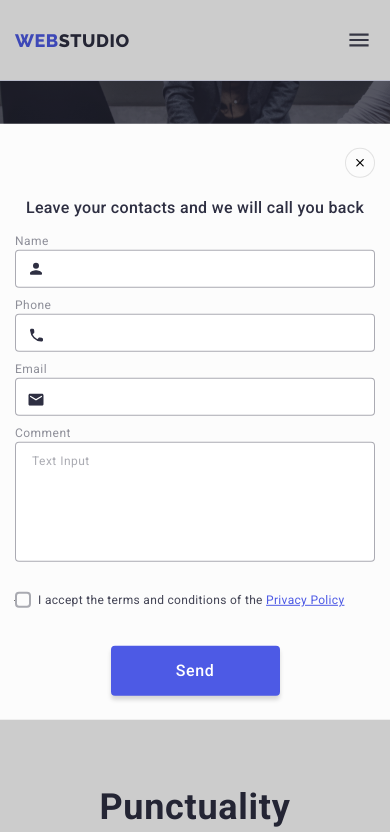
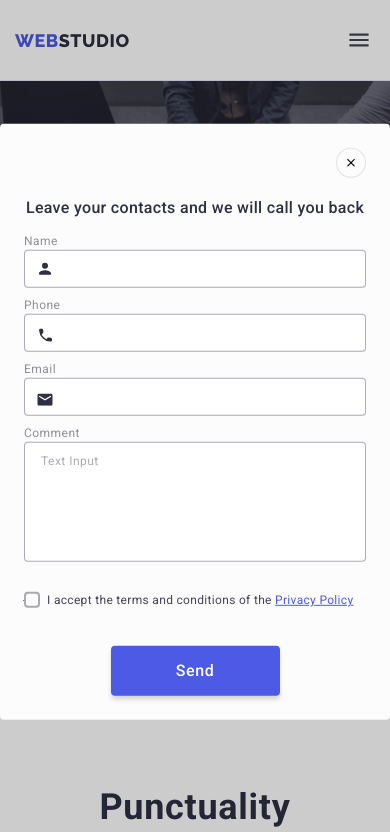
Before and after one commit to GetTheApp/goit-markup-hw-07, a plain HTML site: page index.html in a window 390 px wide. Both pictures are taken after a click on the button "Order Service". Shown: the top 832 px of the page. Drawn offline with nearby package versions, Linux system fonts and the light colour scheme.

Commit message:
Homework 7
Revised modal width for mobile, tablet and desktop.

```diff
--- a/css/styles.css
+++ b/css/styles.css
@@ -774,13 +774,17 @@ a.projects-link:focus {
     position: absolute;
     top: 50%;
     left: 50%;
-    width: 408px;
+    width: 100%;
 
     border-radius: 4px;
     background-color: var(--dairy);
 
     transform: translate(-50%, -50%);
     transition: transform 250ms cubic-bezier(0.4, 0, 0.2, 1);
+
+    @media screen and (min-width: 768px) {
+        width: 408px;
+    }
 }
 
 .modal-title {
@@ -1782,19 +1786,6 @@ a.projects-link:hover,a.projects-link:focus{
     transition: opacity 250ms cubic-bezier(0.4, 0, 0.2, 1);
 }
 
-.modal{
-    padding: 72px 24px 24px;
-    position: absolute;
-    top: 50%;
-    left: 50%;
-    width: 408px;
-
-    border-radius: 4px;
-    background-color: var(--dairy);
-
-    transform: translate(-50%, -50%);
-    transition: transform 250ms cubic-bezier(0.4, 0, 0.2, 1);
-}
 
 .modal-title{
     font-size: 16px;
```
